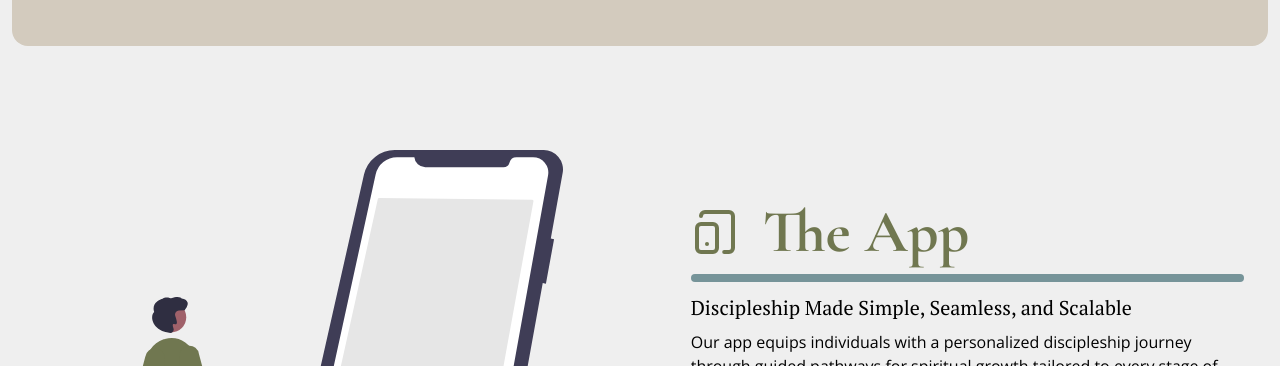
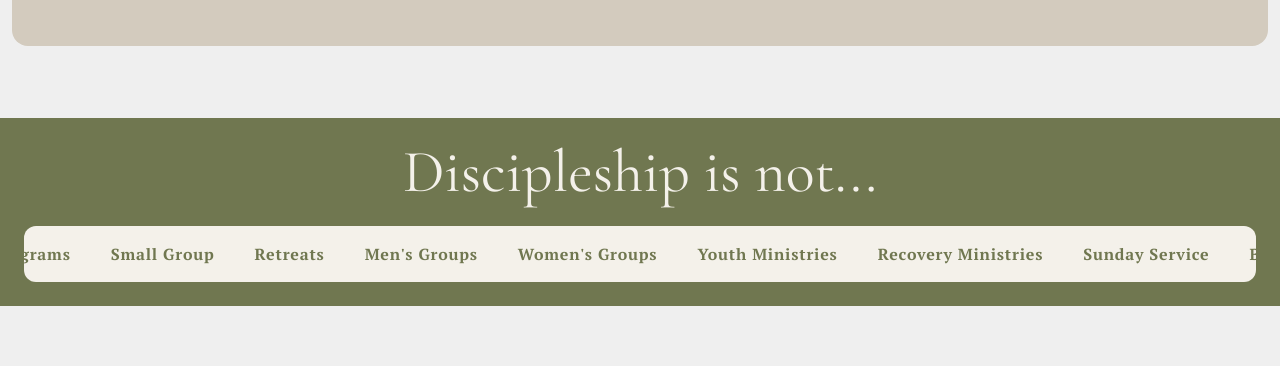
Before and after one commit to pandalexander/sandals-site, a React (Vite) app: page / in a window 1280 px wide. Shown: the part 434-800 px from the top of the page. Built offline with nearby package versions, Linux system fonts and the light colour scheme.

Commit message:
Add scroll section in separate component

```diff
--- a/src/App.jsx
+++ b/src/App.jsx
@@ -1,11 +1,26 @@
 import Hero from "./components/Hero";
 import Services from "./components/Services";
+import ScrollSection from "./components/ScrollSection";
 
 function App() {
+  const notDiscipleshipList = [
+    "Sunday Service",
+    "Bible Studies",
+    "Classes",
+    "Programs",
+    "Small Group",
+    "Retreats",
+    "Men's Groups",
+    "Women's Groups",
+    "Youth Ministries",
+    "Recovery Ministries",
+  ];
+
   return (
     <>
       <div className="flex flex-col items-stretch">
         <Hero />
+        <ScrollSection notDiscipleshipList={notDiscipleshipList} />
         <Services />
       </div>
 
--- /dev/null
+++ b/src/components/ScrollSection.jsx
@@ -0,0 +1,38 @@
+import PropTypes from "prop-types";
+
+export default function ScrollSection(props) {
+  return (
+    <div>
+      <section
+        id="scroll-wheel"
+        className="flex my-12 bg-primaryMain justify-center
+          "
+      >
+        {/* Wrapper for the services section with a max width */}
+        <div className="w-full max-w-7xl text-center mx-3">
+          {/* Content container with responsive layout */}
+          <h2 className="text-4xl md:text-6xl my-6 text-accentLight">
+            Discipleship is not...
+          </h2>
+          <div className="overflow-hidden my-6 py-4 bg-accentLight rounded-xl mx-6 flex ">
+            <ul className="flex gap-10 text-primaryMain tracking-wider font-accent  animate-infinite-scroll">
+              {[...props.notDiscipleshipList, ...props.notDiscipleshipList].map(
+                (item, index) => {
+                  return (
+                    <li className="text-nowrap font-bold " key={index}>
+                      {item}
+                    </li>
+                  );
+                }
+              )}
+            </ul>
+          </div>
+        </div>
+      </section>
+    </div>
+  );
+}
+
+ScrollSection.propTypes = {
+  notDiscipleshipList: PropTypes.array.isRequired,
+};
--- a/tailwind.config.js
+++ b/tailwind.config.js
@@ -19,6 +19,15 @@ export default {
         accent: ["PT Serif", "serif"],
         main: ["Open Sans", "sans-serif"],
       },
+      keyframes: {
+        "infinite-scroll": {
+          "0%": { transform: "translateX(0)" },
+          "100%": { transform: "translateX(calc(-50% - 20px))" },
+        },
+      },
+      animation: {
+        "infinite-scroll": "infinite-scroll 20s linear infinite",
+      },
     },
   },
   plugins: [],
```
